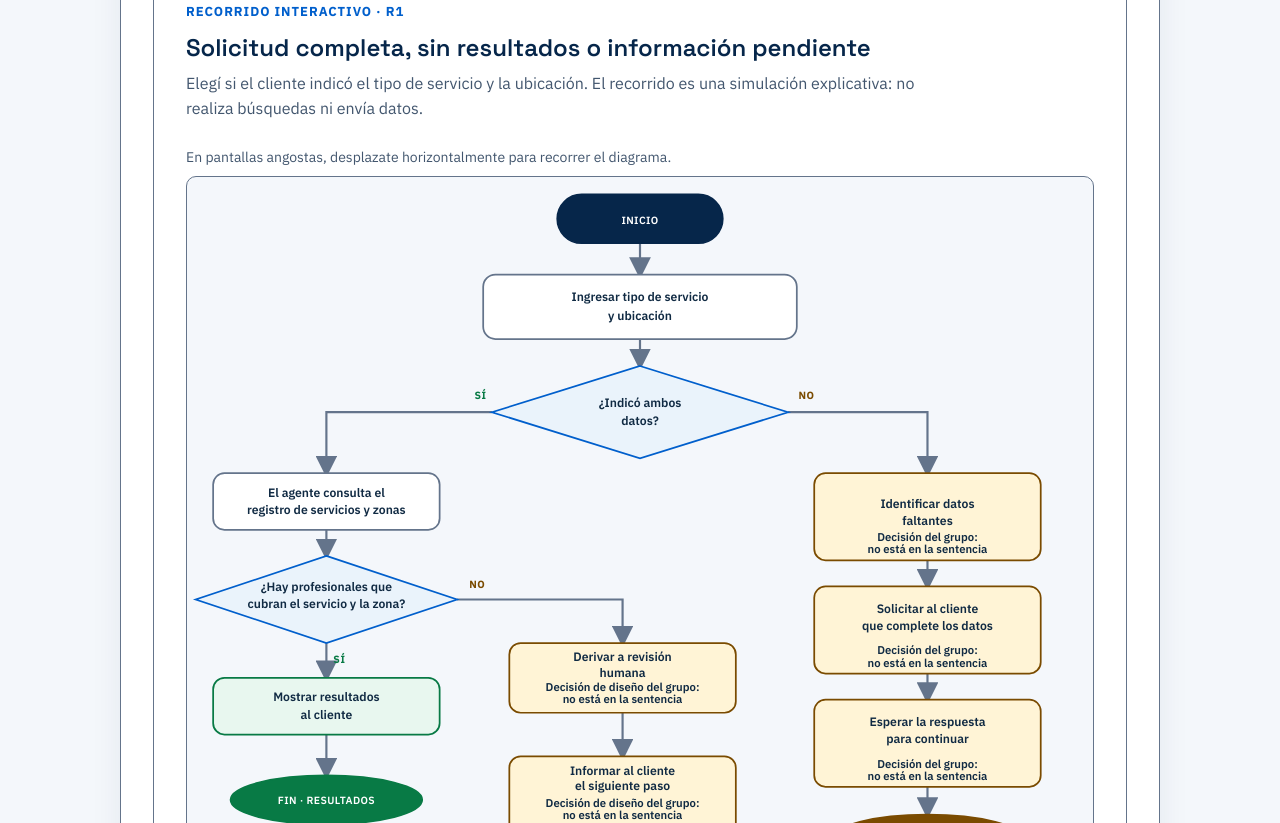
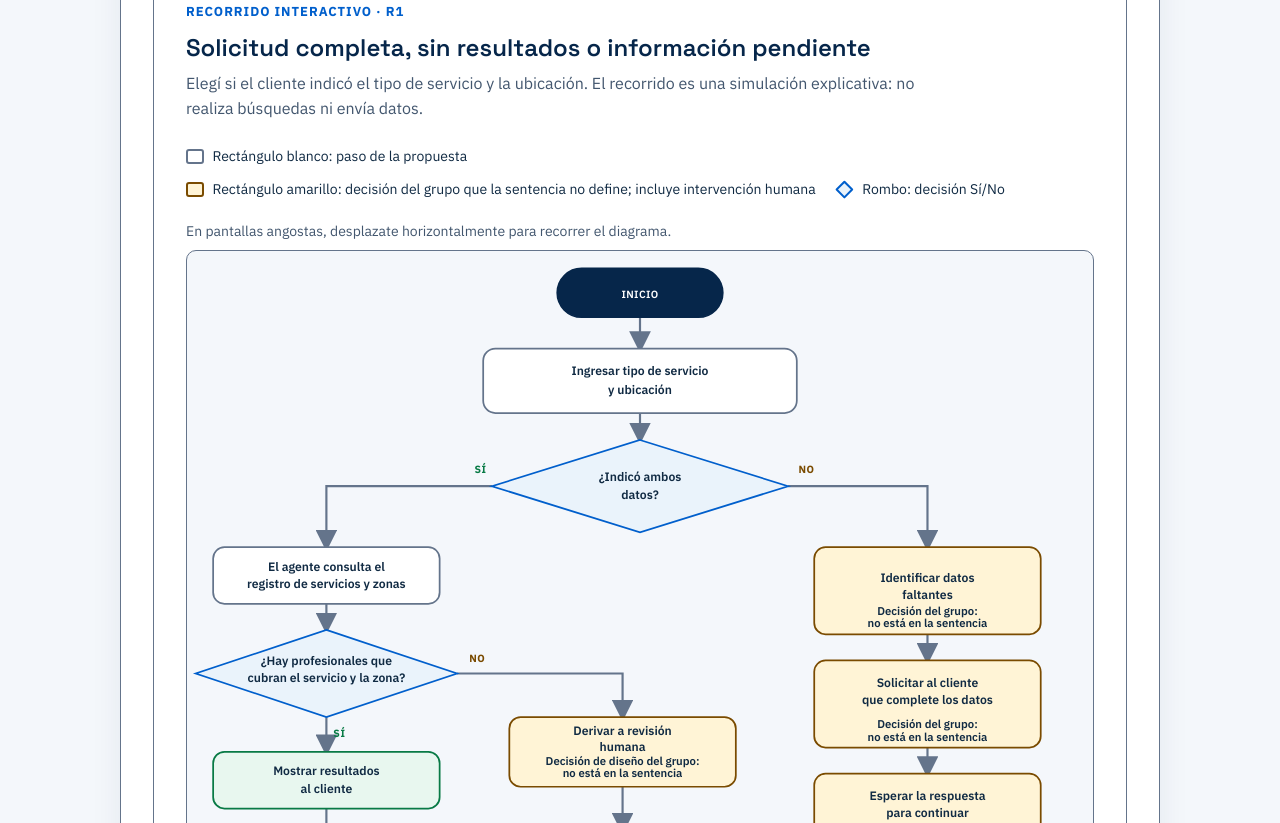
Before and after one commit to fiorellaalarcon/tp3-grupo12, a plain HTML site: page index.html in a window 1280 px wide. Shown: the part 2657-3480 px from the top of the page. Drawn offline with Linux system fonts and the light colour scheme.

Commit message:
feat(diagramas): agrega leyenda de colores y símbolos
Se incorpora una leyenda en ambos diagramas para que se entienda qué es la sentencia, qué es decisión del grupo y qué es una decisión Sí/No sin depender solo del color. Ayuda a leer el recorrido sin explicación oral.

```diff
--- a/css/diagrams.css
+++ b/css/diagrams.css
@@ -23,6 +23,52 @@
 .flow-demo-heading > p:last-child {
   margin: 0;
   color: var(--color-text-muted);
+}
+
+.flow-legend {
+  display: flex;
+  flex-wrap: wrap;
+  gap: 0.75rem 1.25rem;
+  margin: 0 0 1.25rem;
+  padding: 0;
+  color: var(--color-text);
+  font-size: 0.875rem;
+  line-height: 1.5;
+  list-style: none;
+}
+
+.flow-legend li {
+  display: inline-flex;
+  align-items: center;
+  gap: 0.55rem;
+}
+
+.flow-legend-symbol {
+  display: inline-block;
+  width: 1.1rem;
+  height: 0.9rem;
+  flex: 0 0 auto;
+  border: 2px solid var(--color-border);
+  border-radius: 3px;
+}
+
+.flow-legend-step {
+  background: var(--color-surface);
+}
+
+.flow-legend-design {
+  border-color: var(--color-warning);
+  background: var(--color-warning-tint);
+}
+
+.flow-legend-decision {
+  width: 0.8rem;
+  height: 0.8rem;
+  margin-inline: 0.15rem;
+  border-color: var(--color-action-hover);
+  border-radius: 1px;
+  background: var(--color-info-tint);
+  transform: rotate(45deg);
 }
 
 .flow-layout {
--- a/index.html
+++ b/index.html
@@ -196,6 +196,12 @@
                       <h4 id="r1-flow-title">Solicitud completa, sin resultados o información pendiente</h4>
                       <p>Elegí si el cliente indicó el tipo de servicio y la ubicación. El recorrido es una simulación explicativa: no realiza búsquedas ni envía datos.</p>
                     </div>
+
+                    <ul class="flow-legend" aria-label="Leyenda del diagrama R1">
+                      <li><span class="flow-legend-symbol flow-legend-step" aria-hidden="true"></span><span>Rectángulo blanco: paso de la propuesta</span></li>
+                      <li><span class="flow-legend-symbol flow-legend-design" aria-hidden="true"></span><span>Rectángulo amarillo: decisión del grupo que la sentencia no define; incluye intervención humana</span></li>
+                      <li><span class="flow-legend-symbol flow-legend-decision" aria-hidden="true"></span><span>Rombo: decisión Sí/No</span></li>
+                    </ul>
 
                     <div class="flow-layout">
                       <div class="flow-diagram-column">
@@ -459,6 +465,12 @@
                       <p class="flow-design-note">Primero se evalúan las cuatro condiciones y recién después se decide; por eso las ramas SÍ/NO se vuelven a unir.</p>
                     </div>
 
+                    <ul class="flow-legend" aria-label="Leyenda del diagrama R2">
+                      <li><span class="flow-legend-symbol flow-legend-step" aria-hidden="true"></span><span>Rectángulo blanco: paso de la propuesta</span></li>
+                      <li><span class="flow-legend-symbol flow-legend-design" aria-hidden="true"></span><span>Rectángulo amarillo: decisión del grupo que la sentencia no define; incluye intervención humana</span></li>
+                      <li><span class="flow-legend-symbol flow-legend-decision" aria-hidden="true"></span><span>Rombo: decisión Sí/No</span></li>
+                    </ul>
+
                     <div class="flow-layout">
                       <div class="flow-diagram-column">
                         <p class="flow-scroll-hint" id="r2-scroll-hint">En pantallas angostas, desplazate horizontalmente para recorrer el diagrama.</p>
```
